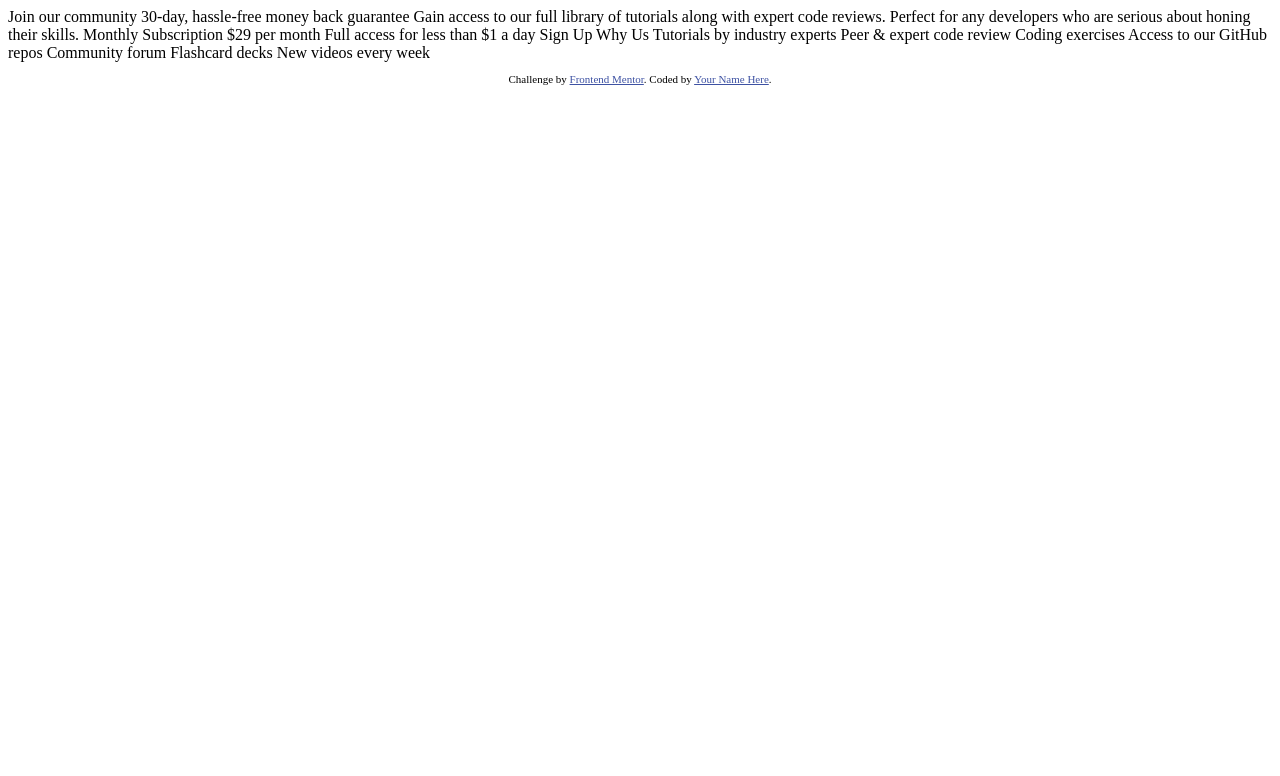
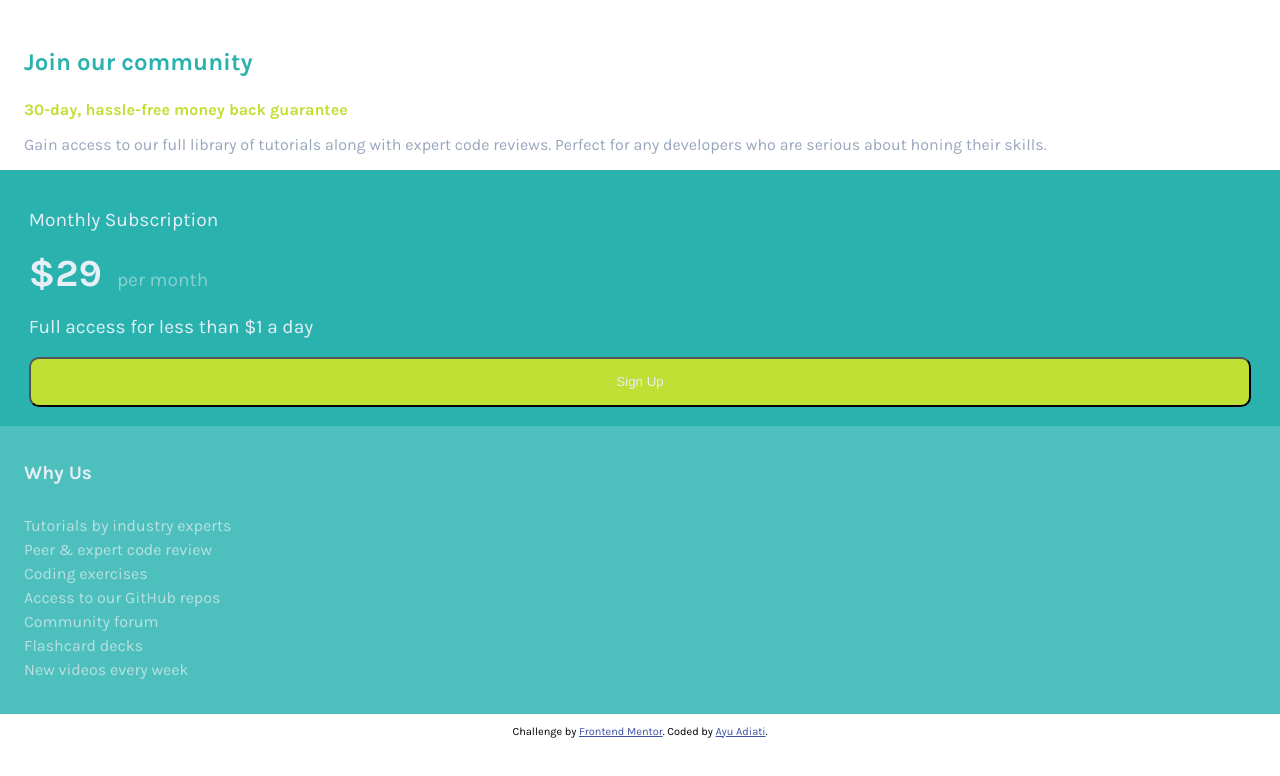
Before and after one commit to adiati98/single-price-grid-component, a plain HTML site: page index.html in a window 1280 px wide. Drawn offline with Linux system fonts and the light colour scheme.

Commit message:
First develop HTML & CSS

```diff
--- a/index.html
+++ b/index.html
@@ -1,50 +1,63 @@
 <!DOCTYPE html>
 <html lang="en">
+
 <head>
   <meta charset="UTF-8">
-  <meta name="viewport" content="width=device-width, initial-scale=1.0"> <!-- displays site properly based on user's device -->
+  <meta name="viewport" content="width=device-width, initial-scale=1.0">
+  <!-- displays site properly based on user's device -->
 
   <link rel="icon" type="image/png" sizes="32x32" href="./images/favicon-32x32.png">
 
   <title>Frontend Mentor | Single Price Grid Component</title>
 
-  <!-- Feel free to remove these styles or customise in your own stylesheet 👍 -->
-  <style>
-    .attribution { font-size: 11px; text-align: center; }
-    .attribution a { color: hsl(228, 45%, 44%); }
-  </style>
+  <!-- Google Font -->
+  <link href="https://fonts.googleapis.com/css?family=Karla:400,700&display=swap" rel="stylesheet">
+
+  <!-- CSS -->
+  <link rel="stylesheet" href="style.css">
 </head>
+
 <body>
-  Join our community
+  <div class="container">
+    <header>
+      <p class="cyan">Join our community</h1>
+        <p class="yellow">30-day, hassle-free money back guarantee</h3>
+          <p class="gray">Gain access to our full library of tutorials along with expert code reviews.
+            Perfect for any developers who are serious about honing their skills.</p>
+    </header>
 
-  30-day, hassle-free money back guarantee
+    <div class="grid-2">
+      <section class="column-1">
+        <p>Monthly Subscription</p>
+        <p><span class="price">&dollar;29</span><span class="monthly">per month</span></p>
+        <p>Full access for less than &dollar;1 a day</p>
+        <button type="submit">Sign Up</button>
+      </section>
 
-  Gain access to our full library of tutorials along with expert code reviews.
-  Perfect for any developers who are serious about honing their skills.
+      <section class="column-2">
+        <p class="bigger">Why Us</p>
 
-  Monthly Subscription
+        <ul class="reason">
+          <li class="reason-list">Tutorials by industry experts</li>
+          <li class="reason-list">Peer &amp; expert code review</li>
+          <li class="reason-list">Coding exercises</li>
+          <li class="reason-list">Access to our GitHub repos</li>
+          <li class="reason-list">Community forum</li>
+          <li class="reason-list">Flashcard decks</li>
+          <li class="reason-list">New videos every week</li>
+        </ul>
+      </section>
+    </div>
 
-  &dollar;29 per month
+  </div>
 
-  Full access for less than &dollar;1 a day
-
-  Sign Up
-
-  Why Us
-
-  Tutorials by industry experts
-  Peer &amp; expert code review
-  Coding exercises
-  Access to our GitHub repos
-  Community forum
-  Flashcard decks
-  New videos every week
 
   <footer>
     <p class="attribution">
       Challenge by <a href="https://www.frontendmentor.io?ref=challenge" target="_blank">Frontend Mentor</a>.
-      Coded by <a href="#">Your Name Here</a>.
+      Coded by <a href="#">Ayu Adiati</a>.
     </p>
   </footer>
 </body>
+
 </html>
--- /dev/null
+++ b/style.css
@@ -0,0 +1,109 @@
+:root {
+	/* Primary */
+	--cyan: hsl(179, 62%, 43%);
+	--bright-yellow: hsl(71, 73%, 54%);
+
+	/* Neutral */
+	--light-gray: hsl(204, 43%, 93%);
+	--grayish-blue: hsl(218, 22%, 67%);
+}
+
+html,
+body {
+	font-family: 'Karla', sans-serif;
+	font-size: 16px;
+	margin: 0 auto;
+	padding: 0;
+	box-sizing: border-box;
+}
+
+.container {
+	min-width: 100%;
+	margin-top: 3em;
+}
+
+header {
+	padding: 0 1.5em;
+}
+
+.cyan {
+	color: var(--cyan);
+	font-size: 1.5em;
+	font-weight: 700;
+}
+
+.yellow {
+	color: var(--bright-yellow);
+	font-size: 1em;
+	font-weight: 700;
+}
+
+.gray {
+	color: var(--grayish-blue);
+}
+
+.grid-2 {
+	display: grid;
+	grid-template-columns: 1fr;
+}
+
+.column-1,
+.column-2 {
+	color: var(--light-gray);
+	padding: 1em 1.5em;
+}
+
+.column-1 {
+	background-color: var(--cyan);
+	font-size: 1.2em;
+}
+
+.bigger {
+	font-size: 1.2em;
+	font-weight: 700;
+	padding-bottom: 10px;
+}
+
+.price {
+	font-size: 2em;
+	font-weight: 700;
+}
+
+.monthly {
+	color: rgba(229, 239, 245, 0.5);
+	font-size: 1em;
+	padding-left: 15px;
+}
+
+button {
+	background-color: var(--bright-yellow);
+	border-radius: 10px;
+	color: var(--light-gray);
+	width: 100%;
+	height: 50px;
+	outline: 0;
+}
+
+.column-2 {
+	background-color: rgba(42, 178, 175, 0.83);
+}
+
+.reason {
+	list-style: none;
+	margin-left: -40px;
+	line-height: 1.5;
+}
+
+.reason-list {
+	color: rgba(229, 239, 245, 0.7);
+	font-weight: 100;
+}
+
+.attribution {
+	font-size: 11px;
+	text-align: center;
+}
+
+.attribution a {
+	color: hsl(228, 45%, 44%);
+}
```
